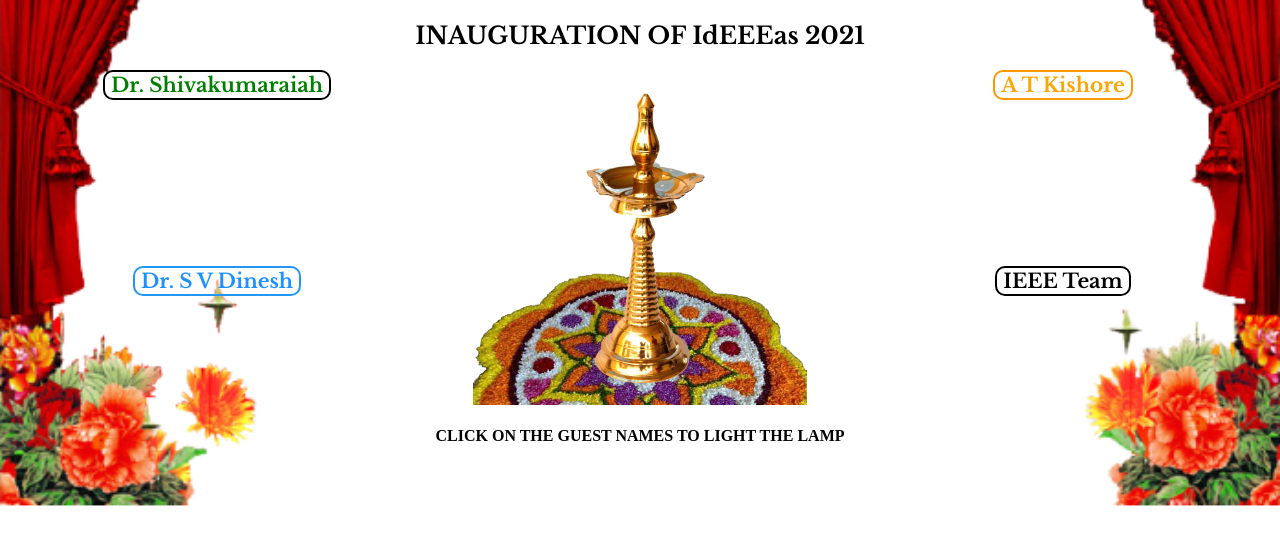
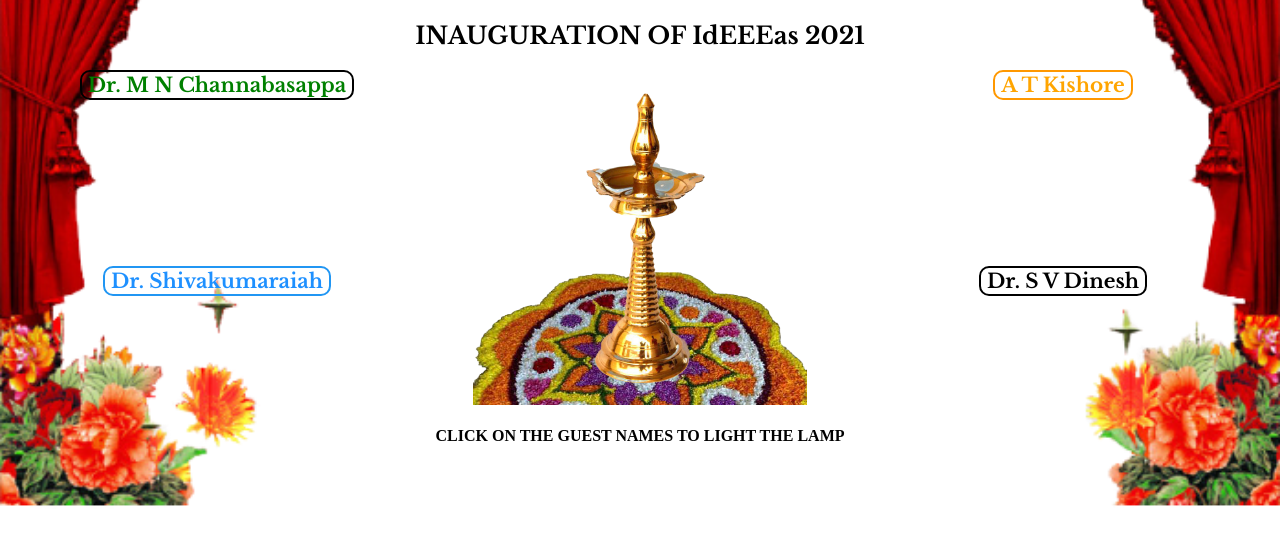
Before and after one commit to pnarun/ideeeas_inuaguaration_2021, a plain HTML site: page index.html in a window 1280 px wide. Shown: the part 137-682 px from the top of the page. Drawn offline with nearby package versions, Linux system fonts and the light colour scheme.

Commit message:
final push1

```diff
--- a/index.html
+++ b/index.html
@@ -28,12 +28,12 @@
                 <div class="guests">
                     <div class="left1">
                         <div class="buttons">
-                            <button id="btn1" class="btn person1" onclick="chgimg('Lamp_images/l2rbg.png',id)">Dr. Shivakumaraiah</button>
+                            <button id="btn1" class="btn person1" onclick="chgimg('Lamp_images/l2rbg.png',id)">Dr. M N Channabasappa</button>
                         </div>
                     </div>
                     <div class="left2">
                         <div class="buttons">
-                            <button id="btn2" class="btn person2" onclick="chgimg('Lamp_images/l3rbg.png',id)">Dr. S V Dinesh</button>
+                            <button id="btn2" class="btn person2" onclick="chgimg('Lamp_images/l3rbg.png',id)">Dr. Shivakumaraiah</button>
                         </div>
                     </div>
                 </div>
@@ -49,7 +49,7 @@
                     </div>
                     <div class="left1">
                         <div class="buttons">
-                            <button id="btn4" class="btn person4" onclick="chgimg('Lamp_images/l5rbg.png',id)">IEEE Team</button>
+                            <button id="btn4" class="btn person4" onclick="chgimg('Lamp_images/l5rbg.png',id)">Dr. S V Dinesh</button>
                         </div>
                     </div>
                 </div>
```
